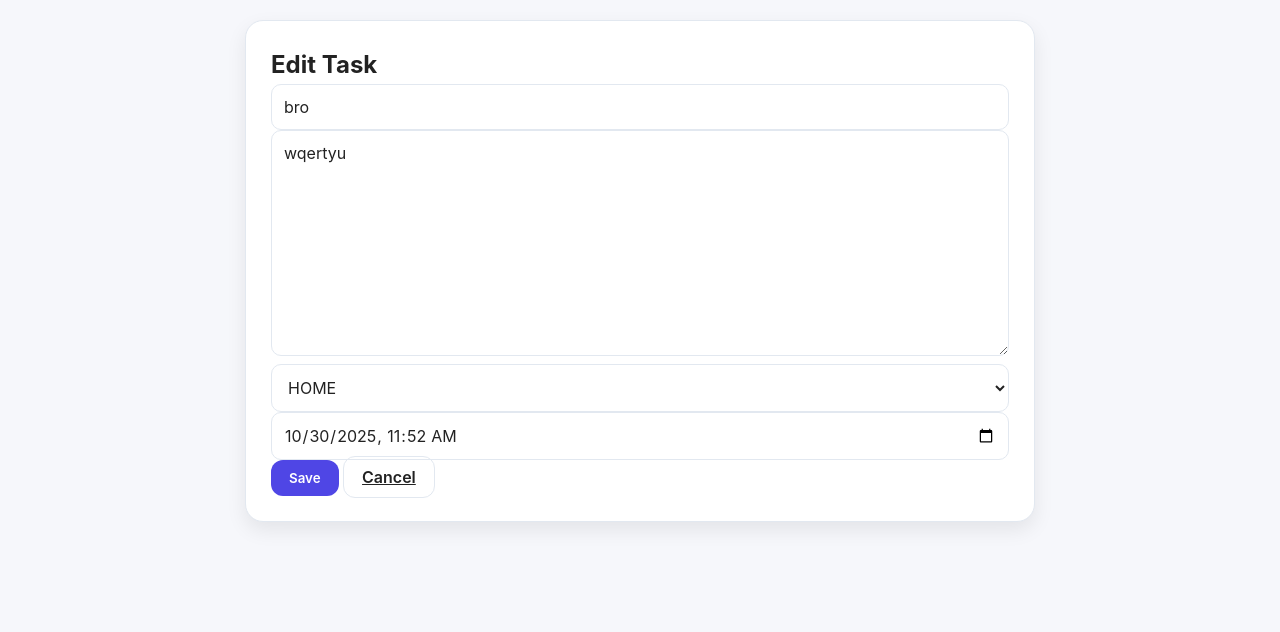
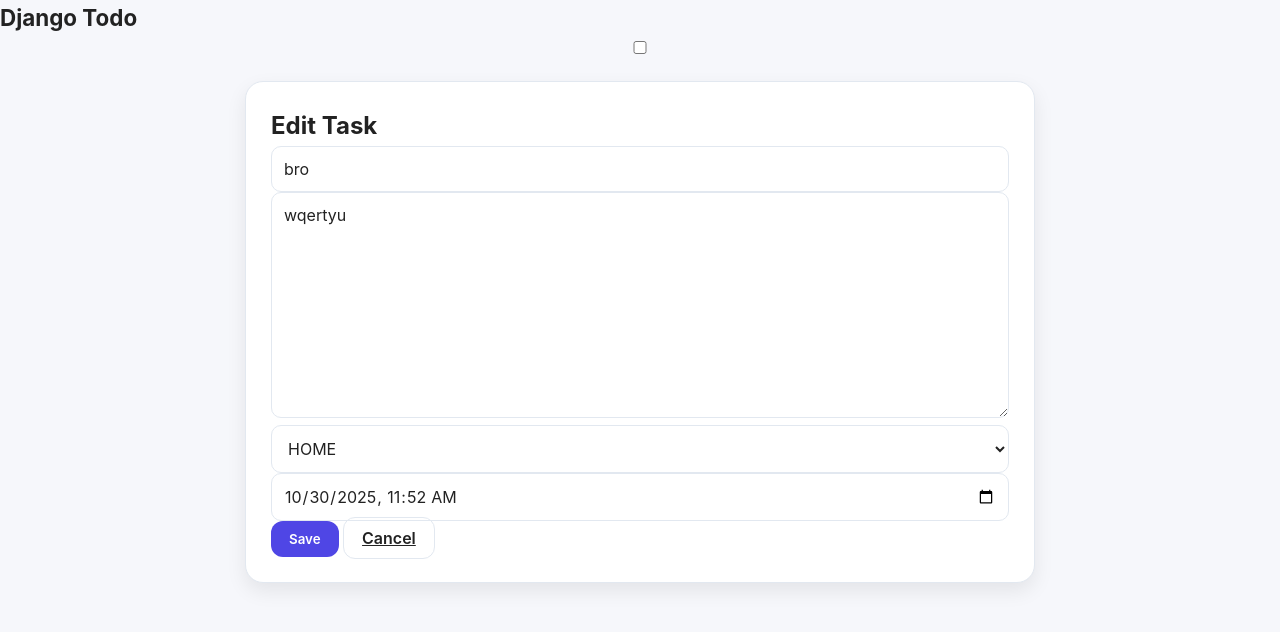
Before and after one commit to Clinton1029/django_todo, a Django app: page /edit/8/ in a window 1280 px wide. Shown: the top 632 px of the page. Run offline with Django 5.2, Linux system fonts and the light colour scheme; data comes from the database, SQL or seed files in the repository; both versions use the stored data as it was after the commit.

Commit message:
updated ui page of edit

```diff
--- a/todo/templates/edit.html
+++ b/todo/templates/edit.html
@@ -1,30 +1,78 @@
 {% load static %}
 <!doctype html>
-<html lang="en">
+<html lang="en" data-theme="light">
 <head>
     <meta charset="utf-8">
     <title>Edit Task</title>
     <meta name="viewport" content="width=device-width,initial-scale=1">
     <link rel="stylesheet" href="{% static 'styles.css' %}">
+
+    <!-- THEME SCRIPT -->
+    <script>
+    document.addEventListener("DOMContentLoaded", function () {
+        const themeToggle = document.getElementById("themeToggle");
+        const savedTheme = localStorage.getItem("theme") || "light";
+
+        document.documentElement.setAttribute("data-theme", savedTheme);
+
+        if (savedTheme === "dark") themeToggle.checked = true;
+
+        themeToggle.addEventListener("change", function () {
+            if (this.checked) {
+                document.documentElement.setAttribute("data-theme", "dark");
+                localStorage.setItem("theme", "dark");
+            } else {
+                document.documentElement.setAttribute("data-theme", "light");
+                localStorage.setItem("theme", "light");
+            }
+        });
+    });
+    </script>
 </head>
+
 <body>
-  <main class="container">
-    <div class="card">
+
+    <!-- NAVBAR -->
+    <header class="navbar">
+        <h1 class="logo">Django Todo</h1>
+
+        <!-- Theme toggle -->
+        <label class="switch">
+            <input type="checkbox" id="themeToggle">
+            <span class="slider round"></span>
+        </label>
+    </header>
+
+    <main class="container fade-in">
+        <div class="card modern-card">
             <h2>Edit Task</h2>
 
-      <form method="POST">
+            <form method="POST" class="form">
                 {% csrf_token %}
 
+                <div class="form-group">
                     {{ form.title }}
+                </div>
+
+                <div class="form-group">
                     {{ form.description }}
+                </div>
+
+                <div class="form-group">
                     {{ form.category }}
+                </div>
+
+                <div class="form-group">
                     {{ form.due_date }}
+                </div>
 
-        <button class="btn">Save</button>
+                <div class="btn-row">
+                    <button class="btn primary">Save</button>
                     <a href="{% url 'home' %}" class="btn ghost">Cancel</a>
+                </div>
             </form>
-
         </div>
     </main>
+
 </body>
 </html>
```
Also changed, not shown: db.sqlite3. Lines whose indentation alone changed are shown as unchanged.
